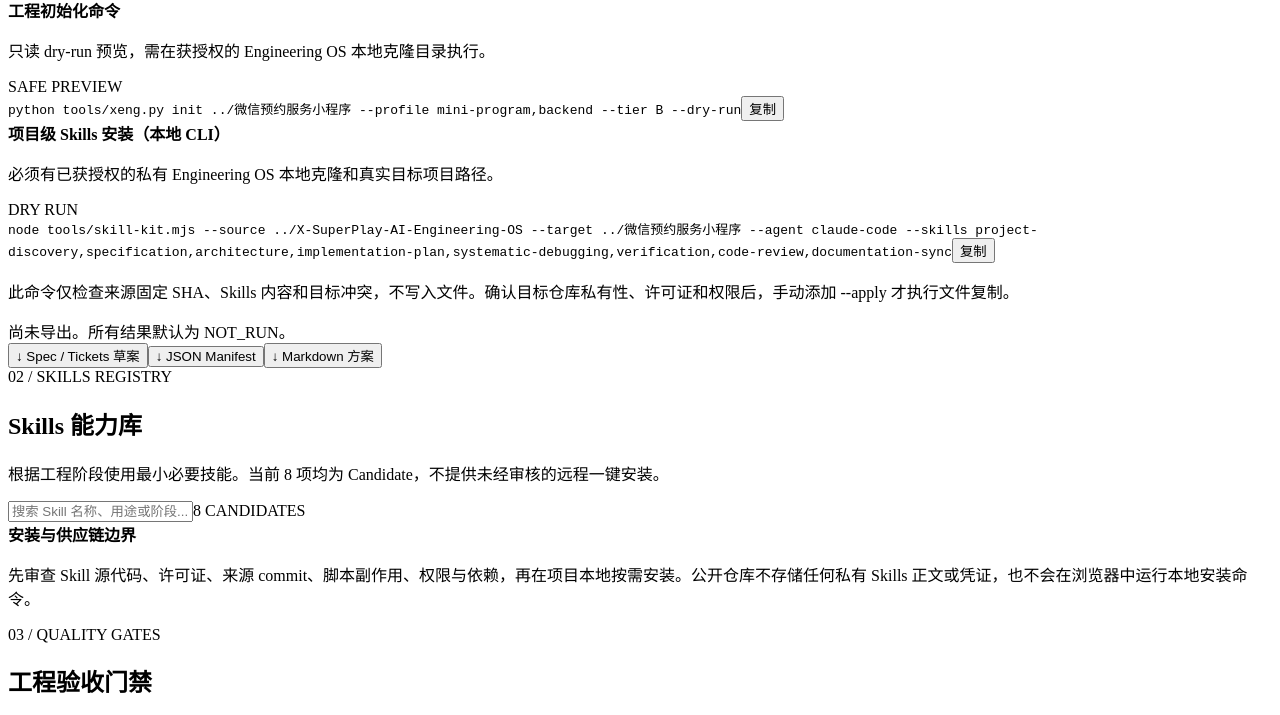
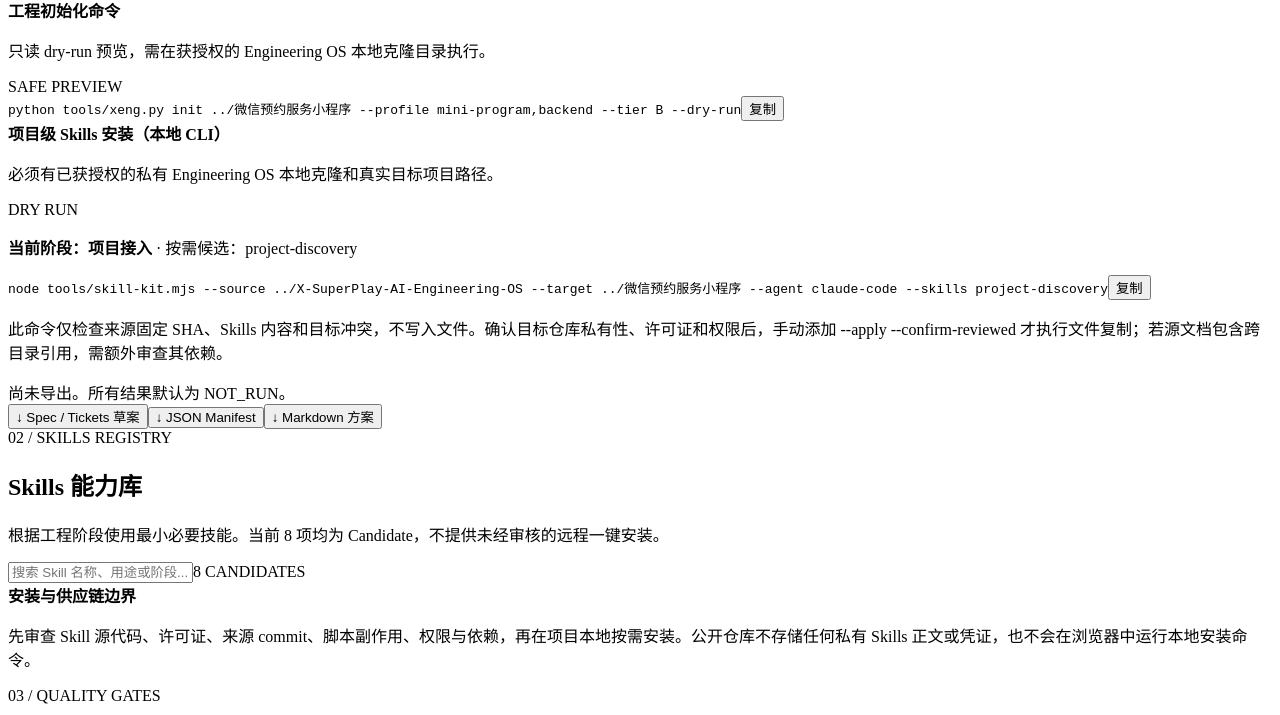
Before and after one commit to Xander-Xai/X-SuperPlay-Dev-Workbench, a website with bundled scripts: page index.html in a window 1280 px wide. Shown: the part 1999-2714 px from the top of the page. Built offline with nearby package versions, Linux system fonts and the light colour scheme.

Commit message:
fix: stage-level Skill selection and unresolved-link safety gate

```diff
--- a/index.html
+++ b/index.html
@@ -87,7 +87,8 @@
             <section class="card export-card">
               <div class="export-heading"><div><strong>工程初始化命令</strong><p>只读 dry-run 预览，需在获授权的 Engineering OS 本地克隆目录执行。</p></div><span class="code-status">SAFE PREVIEW</span></div>
               <div class="code-bar"><code id="init-command"></code><button id="copy-command" type="button">复制</button></div>
-              <div class="install-preview"><div class="export-heading"><div><strong>项目级 Skills 安装（本地 CLI）</strong><p>必须有已获授权的私有 Engineering OS 本地克隆和真实目标项目路径。</p></div><span class="code-status">DRY RUN</span></div><div class="code-bar"><code id="install-command"></code><button id="copy-install" type="button">复制</button></div><p class="install-disclaimer">此命令仅检查来源固定 SHA、Skills 内容和目标冲突，不写入文件。确认目标仓库私有性、许可证和权限后，手动添加 --apply 才执行文件复制。</p></div>
+              <div class="install-preview"><div class="export-heading"><div><strong>项目级 Skills 安装（本地 CLI）</strong><p>必须有已获授权的私有 Engineering OS 本地克隆和真实目标项目路径。</p></div><span class="code-status">DRY RUN</span></div><p class="install-disclaimer"><strong id="selected-install-stage">当前阶段：项目接入</strong> · <span id="selected-install-skills">按需候选：project-discovery</span></p>
+              <div class="code-bar"><code id="install-command"></code><button id="copy-install" type="button">复制</button></div><p class="install-disclaimer">此命令仅检查来源固定 SHA、Skills 内容和目标冲突，不写入文件。确认目标仓库私有性、许可证和权限后，手动添加 --apply --confirm-reviewed 才执行文件复制；若源文档包含跨目录引用，需额外审查其依赖。</p></div>
               <div class="export-row"><span id="export-state">编辑配置后生成最新方案。</span><div class="export-buttons"><button class="outline-button" id="download-starter" type="button">↓ Spec / Tickets 草案</button><button class="outline-button" id="download-json" type="button">↓ JSON Manifest</button><button class="outline-button" id="download-md" type="button">↓ Markdown 方案</button></div></div>
             </section>
           </div>
--- a/src/app.mjs
+++ b/src/app.mjs
@@ -1,6 +1,6 @@
 import {TYPES,STACKS,AGENTS,ADDONS,SKILLS,STAGES,SOURCE} from "./catalog.mjs";
 import {assemble,xengDryRun,toMarkdown,toManifest} from "./engine.mjs";
-import {skillKitCommand} from "./install-contract.mjs";
+import {skillKitCommand,skillsForStage} from "./install-contract.mjs";
 import {starterMarkdown} from "./starter.mjs";
 
 const one=(selector)=>document.querySelector(selector);
@@ -89,7 +89,7 @@ function renderStages(p){
     const mid=newElement("span","stage-main");
     mid.append(newElement("strong","",stage.name),newElement("small","",stage.en));
     btn.append(mid,newElement("span","stage-chevron","↗"));
-    btn.addEventListener("click",()=>{activeStage=i;renderStages(plan());});
+    btn.addEventListener("click",()=>{activeStage=i;const current=plan();renderStages(current);renderOutput(current);});
     list.append(btn);
   });
   const s=p.stages[activeStage], ins=one("#stage-inspector");
@@ -124,7 +124,10 @@ function renderStages(p){
 }
 function renderOutput(p) {
   one("#init-command").textContent=xengDryRun(p);
-  one("#install-command").textContent=skillKitCommand(p);
+  const stage=p.stages[activeStage];
+  one("#selected-install-stage").textContent="当前阶段："+stage.name;
+  one("#selected-install-skills").textContent="按需候选："+skillsForStage(p,stage.id).join(", ");
+  one("#install-command").textContent=skillKitCommand(p,stage.id);
   one("#export-state").textContent=generatedAt?"当前页面展示最新装配预览；上次生成："+generatedAt:"尚未导出。所有结果默认为 NOT_RUN。";
 }
 function render(){
--- a/src/install-contract.mjs
+++ b/src/install-contract.mjs
@@ -19,8 +19,18 @@ export function skillInstallContract({agent,skills}) {
     sourceRepository:SOURCE.repository,sourceCommit:SOURCE.commit,
     installState:"DRY_RUN_ONLY"};
 }
-export function skillKitCommand(plan) {
+export function skillsForStage(plan,stageId) {
+  if (!plan || !Array.isArray(plan.stages)) throw new TypeError("Invalid plan");
+  const stage=plan.stages.find(s=>s.id===stageId);
+  if (!stage) throw new Error("Unknown lifecycle stage: "+stageId);
+  const names=[...new Set(stage.skills.map(s=>s.id))];
+  if (!names.length || !names.every(id=>SKILLS.some(s=>s.id===id)))
+    throw new Error("Stage has no approved candidate Skill mapping");
+  return names;
+}
+export function skillKitCommand(plan,stageId="intake") {
+  const ids=skillsForStage(plan,stageId);
   return "node tools/skill-kit.mjs --source ../X-SuperPlay-AI-Engineering-OS"+
     " --target ../"+plan.slug+" --agent "+plan.config.agent+
-    " --skills "+plan.skills.map(s=>s.id).join(",");
+    " --skills "+ids.join(",");
 }
```
Also changed, not shown: docs/SKILL_KIT.md (+4 -0 lines), test/install.test.mjs (+9 -0 lines), tools/skill-kit.mjs (+6 -1 lines), README.md.
